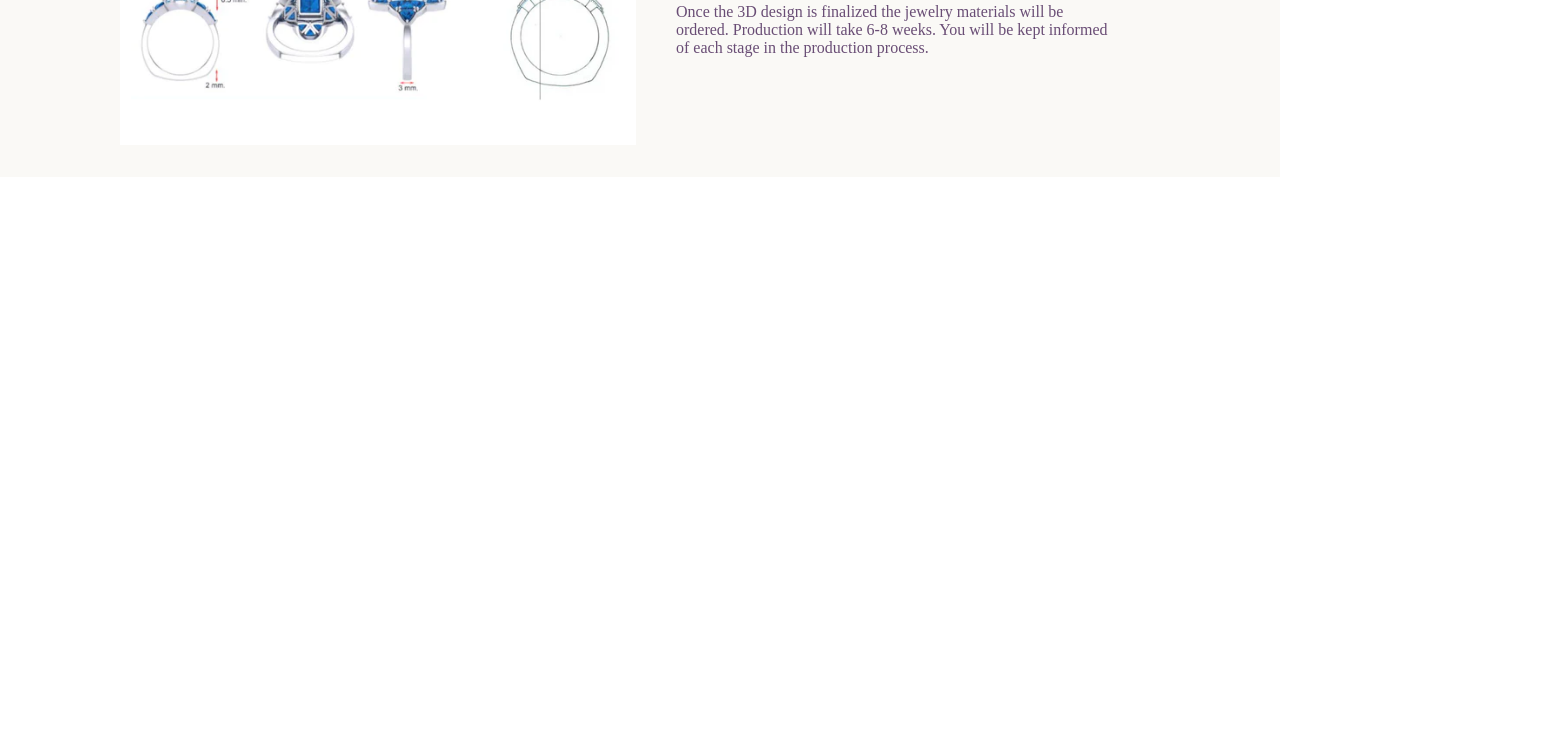
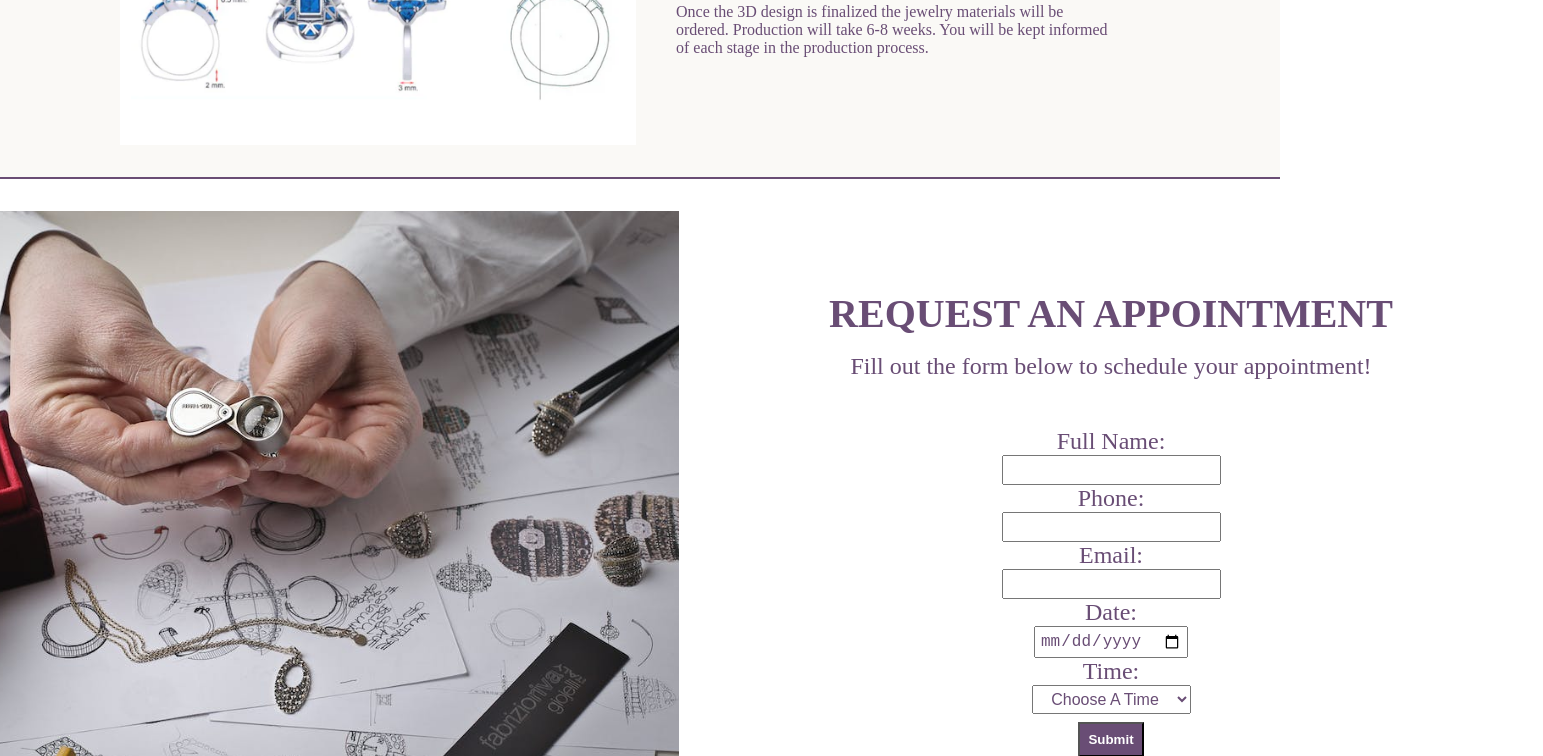
Before and after one commit to Amiriel01/Jewelry-Website, a React (Vite) app: page /formpage in a window 1280 px wide. Shown: the part 2044-2800 px from the top of the page, 1543 px wide, since content can reach past the window. Before the commit the page ends 2221 px from the top, so only its background shows below. Built offline with nearby package versions, Linux system fonts and the light colour scheme.

Commit message:
form created appointment page complete

```diff
--- a/src/App.css
+++ b/src/App.css
@@ -106,7 +106,8 @@ h1 {
 .team-footer,
 .repair-footer,
 .appraisal-footer,
-.shop-footer {
+.shop-footer,
+.appointment-footer {
     text-align: center;
     margin-bottom: 1rem;
     color: rgb(105, 77, 117);
@@ -134,7 +135,8 @@ h1 {
 #repair-button,
 #appraisal-button,
 #shop-button,
-#cart-button {
+#cart-button,
+#submit-button {
     padding: 1rem;
     background-color: rgb(105, 77, 117);
     padding: .5rem;
@@ -339,13 +341,18 @@ h2 {
     text-decoration: underline;
 }
 
-.img-info-custom-container {
+.img-info-custom-container,
+.form-container {
     display: flex;
     padding: 2rem;
     justify-content: center;
     align-items: center;
+}
+
+.img-info-custom-container {
     border-bottom: solid 2px rgb(105, 77, 117);
 }
+
 
 .all-step-containers {
     background-color: #FAF9F6;
@@ -353,6 +360,7 @@ h2 {
     flex-direction: column;
     align-items: center;
     padding-top: 2rem;
+    border-bottom: solid 2px rgb(105, 77, 117);
 }
 
 .step-container {
@@ -382,3 +390,31 @@ h2 {
 .step-paragraph {
     padding-bottom: .75rem;
 }
+
+.form {
+    display: flex;
+    flex-direction: column;
+    width: 50rem;
+    align-items: center;
+    font-size: 24px;
+    color: rgb(105, 77, 117);
+}
+
+input,
+select {
+    padding: .25rem;
+    color: rgb(105, 77, 117);
+    font-size: 16px;
+}
+
+option {
+    text-align: center;
+}
+
+#success {
+    white-space: pre-wrap;
+    width: 40rem;
+    padding-top: 1rem;
+    text-align: center;
+    font-weight: bold;
+}
--- a/src/FormPage.jsx
+++ b/src/FormPage.jsx
@@ -4,8 +4,29 @@ import custom2 from "./images/custom2.png";
 import step1 from "./images/step1.png";
 import step2 from "./images/step2.png";
 import step3 from "./images/step3.png";
+import custom3 from './images/custom3.png'
+import { useState } from "react";
+import { Link } from "react-router-dom";
+import HomePage from "./Homepage";
 
 export default function FormPage() {
+
+    const [name, setName] = useState("");
+    const [phone, setPhone] = useState("");
+    const [email, setEmail] = useState("");
+    const [date, setDate] = useState("");
+    const [time, setTime] = useState("");
+    const [success, setSuccess] = useState("");
+
+    const handleSubmit = (e) => {
+        e.preventDefault();
+        setName("");
+        setPhone("");
+        setEmail("");
+        setDate("");
+        setTime("");
+        setSuccess("Your appointment request was successfully submitted.")
+    }
     return (
         <div>
             <header className="homepage">
@@ -91,6 +112,68 @@ export default function FormPage() {
                         </div>
                     </div>
                 </div>
+                <div className="form-container">
+                    <img id="custom-img" src={custom3} />
+                    <div className="custom-info-container">
+                        <h1 id="large-title">
+                            REQUEST AN APPOINTMENT
+                        </h1>
+                        <p className="custom-paragraph">
+                            Fill out the form below to schedule your appointment!
+                        </p>
+                        <form className="form" onSubmit={handleSubmit}>
+                            <label>Full Name:</label>
+                            <input value={name}
+                                onChange={(e) => setName(e.target.value)}
+                                type='text' required />
+                            <label>Phone:</label>
+                            <input value={phone}
+                                onChange={(e) => setPhone(e.target.value)}
+                                type='phone' required />
+                            <label>Email:</label>
+                            <input value={email}
+                                onChange={(e) => setEmail(e.target.value)}
+                                type='email' required />
+                            <label>Date:</label>
+                            <input type='date'
+                                value={date}
+                                onChange={(e) => setDate(e.target.value)}
+                                required />
+                            <label>Time:</label>
+                            <select
+                                value={time}
+                                onChange={(e) => setTime(e.target.value)}
+                                required>
+                                <option>Choose A Time</option>
+                                <option>10:00am-11:00am</option>
+                                <option>1:00pm-2:00pm</option>
+                                <option>3:00pm-4:00pm</option>
+                            </select>
+                            <div className="button-container">
+                                <button id="submit-button" >Submit</button>
+                            </div>
+                            <span id="success" style={{ whiteSpace: 'pre-wrap' }}>{success}</span>
+                        </form>
+                    </div>
+                </div>
+                <div className="appointment-footer">
+                    <span className="material-symbols-outlined" id="diamond" >
+                        diamond
+                    </span>
+                    <h2>
+                       QUALITY CUSTOM DESIGNS EVERYTIME
+                    </h2>
+                    <span className="material-symbols-outlined" id="diamond" >
+                        diamond
+                    </span>
+                </div>
+                <div id="repair-button-container">
+                    <Link id="link" className="link" to="/Homepage">
+                        <button id="repair-button">
+                            Homepage
+                        </button>
+                    </Link>
+                </div>
             </main >
         </div >
     )
--- a/src/Homepage.jsx
+++ b/src/Homepage.jsx
@@ -27,7 +27,7 @@ export default function HomePage() {
                 <div className="footer">
                     <div className="care-ship-gift-container">
                         <div className="care-container">
-                            <span class="material-symbols-outlined">
+                            <span className="material-symbols-outlined">
                                 medical_services
                             </span>
                             <div id="care-title">
@@ -38,7 +38,7 @@ export default function HomePage() {
                             </div>
                         </div>
                         <div className="shipping-container">
-                            <span class="material-symbols-outlined">
+                            <span className="material-symbols-outlined">
                                 local_shipping
                             </span>
                             <div id="shipping-title">
@@ -49,7 +49,7 @@ export default function HomePage() {
                             </div>
                         </div>
                         <div className="gift-container">
-                            <span class="material-symbols-outlined">
+                            <span className="material-symbols-outlined">
                                 redeem
                             </span>
                             <div id="gift-title">
@@ -65,7 +65,7 @@ export default function HomePage() {
                     <div className="logo-small">
                         <img id='logo-small' src={logolarge} alt="Store Logo"></img>
                     </div>
-                    <div class="contact-container">
+                    <div className="contact-container">
                         <div id="contact-title">
                             CONTACT US
                         </div>
@@ -89,13 +89,13 @@ export default function HomePage() {
                             GET CONNECTED
                         </div>
                         <div className="facebook-info">
-                            <i class="devicon-facebook-plain"></i>
+                            <i className="devicon-facebook-plain"></i>
                             <div id="facebook">
                                 Facebook
                             </div>
                         </div>
                         <div className="instagram-info">
-                            <span id="instagram-icon" class="material-symbols-outlined">
+                            <span id="instagram-icon" className="material-symbols-outlined">
                                 photo_camera
                             </span>
                             <div id="instagram">
```
Also changed, not shown: src/images/custom3.png (added). Lines whose indentation alone changed are shown as unchanged.
